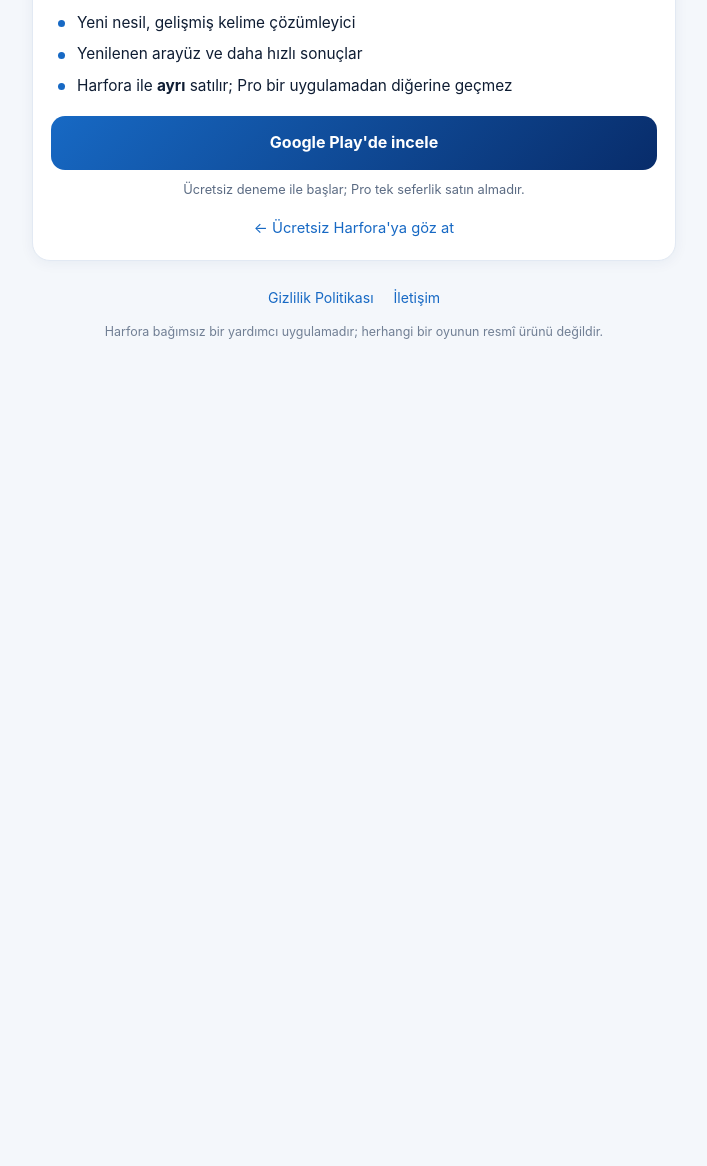
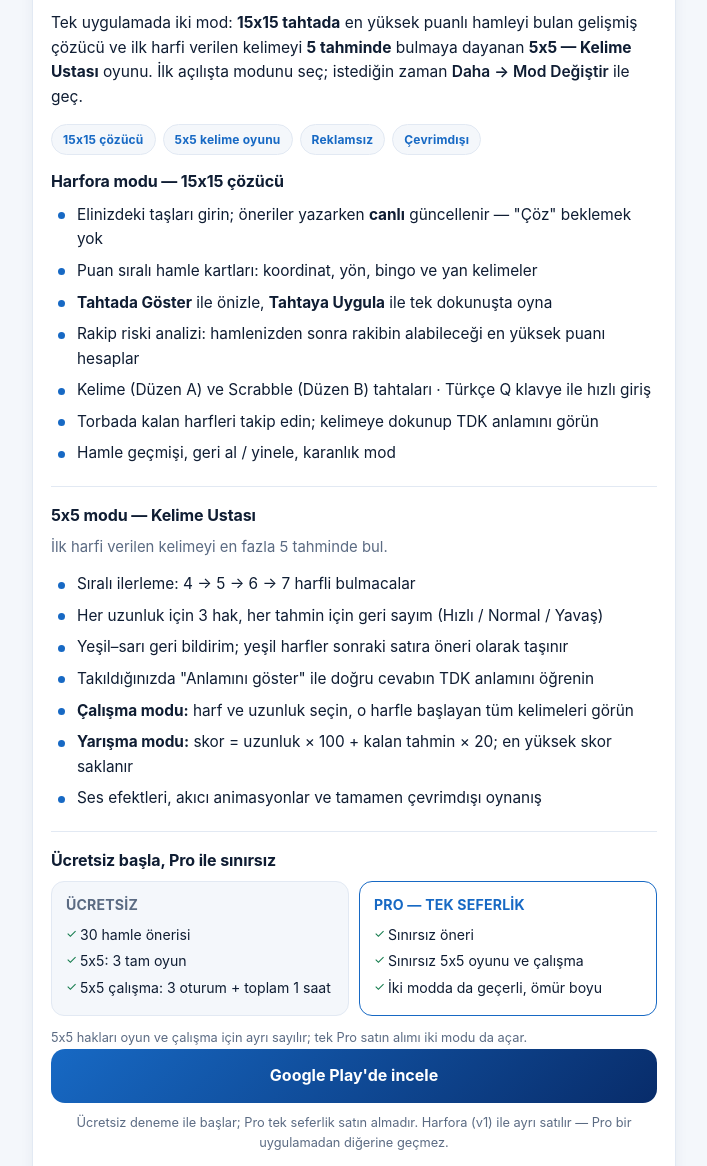
Before and after one commit to hasantarla/hasantarla.github.io, a plain HTML site: page harfora-premium/index.html in a window 1280 px wide. Shown: the part 468-1634 px from the top of the page, without its empty margins (286-993 px from the left). Before the commit the page ends 874 px from the top, so only its background shows below. Drawn offline with Linux system fonts and the light colour scheme.

Commit message:
Harfora Premium sayfasina 5x5 ve ozellik detaylari ekle
- Detay sayfasi: iki mod tanitimi (15x15 cozucu + 5x5 Kelime Ustasi),
  ozellik listeleri ve Ucretsiz/Pro karsilastirmasi
- 5x5 oyun kurallari, calisma/yarisma modlari ve skor formulu
- site.css: chip, mod bolumu ve tier karti stilleri
- Ana index: Premium kart aciklamasi 5x5'i de kapsayacak sekilde guncellendi
- Meta/OG aciklamalari guncellendi

```diff
--- a/assets/site.css
+++ b/assets/site.css
@@ -70,6 +70,34 @@ li.card:hover{border-color:var(--brand)}
 .detail h2{margin:0 0 4px; font-size:1.3rem; letter-spacing:-.2px}
 .detail .meta{margin:0 0 14px; font-size:.86rem; color:var(--muted)}
 .detail .meta .free{color:var(--ok); font-weight:700}
+.detail .lede{margin:0 0 14px; font-size:.97rem}
+.detail .lede em{font-style:normal; font-weight:600}
+
+/* Mod bolumleri + etiketler */
+.chips{display:flex; flex-wrap:wrap; gap:7px; margin:0 0 6px}
+.chip{
+  font-size:.75rem; font-weight:700; letter-spacing:.2px; padding:5px 11px;
+  border-radius:999px; color:var(--brand); background:var(--bg); border:1px solid var(--line);
+}
+.mode h3{
+  font-size:1rem; letter-spacing:-.1px; margin:20px 0 8px; padding-top:16px;
+  border-top:1px solid var(--line);
+}
+.detail .body > .mode:first-of-type h3{border-top:0; padding-top:0; margin-top:14px}
+.mode-lead{margin:0 0 12px; font-size:.93rem; color:var(--muted)}
+
+/* Ucretsiz / Pro karsilastirma */
+.tiers{display:grid; grid-template-columns:1fr 1fr; gap:10px; margin:0 0 12px}
+@media (max-width:430px){ .tiers{grid-template-columns:1fr} }
+.tier{background:var(--bg); border:1px solid var(--line); border-radius:13px; padding:12px 14px}
+.tier.pro{border-color:var(--brand); background:var(--card)}
+.tier h4{margin:0 0 7px; font-size:.88rem; letter-spacing:.2px; text-transform:uppercase; color:var(--muted)}
+.tier.pro h4{color:var(--brand)}
+.tier ul{list-style:none; padding:0; margin:0}
+.tier li{font-size:.88rem; margin:0 0 4px; padding-left:14px; position:relative}
+.tier li::before{content:"✓"; position:absolute; left:0; top:0; font-size:.78rem; color:var(--ok)}
+.detail .note-left{text-align:left; margin:0}
+
 ul.features{list-style:none; padding:0; margin:0 0 18px}
 ul.features li{position:relative; padding-left:26px; margin:0 0 7px; font-size:.96rem}
 ul.features li::before{
--- a/harfora-premium/index.html
+++ b/harfora-premium/index.html
@@ -3,15 +3,15 @@
 <head>
 <meta charset="utf-8">
 <meta name="viewport" content="width=device-width, initial-scale=1">
-<title>Harfora Premium Kelime Bulucu — gelişmiş kelime çözümleyici</title>
-<meta name="description" content="Harfora Premium: yeni nesil, gelişmiş Türkçe kelime çözümleyici. Android, Google Play. Harfora'dan ayrı bir uygulamadır; Pro satın alma uygulamalar arasında paylaşılmaz.">
+<title>Harfora Premium Kelime Bulucu — 15x15 çözücü + 5x5 kelime oyunu</title>
+<meta name="description" content="Harfora Premium: 15x15 kelime tahtası için en yüksek puanlı hamleyi bulan çözücü ve 5x5 &quot;Kelime Ustası&quot; oyunu tek uygulamada. Reklamsız, çevrimdışı, Android · Google Play.">
 <link rel="canonical" href="https://hasantarla.github.io/harfora-premium/">
 <link rel="icon" href="../assets/icon-v2.png" type="image/png">
 <link rel="stylesheet" href="../assets/site.css">
 <meta property="og:type" content="website">
 <meta property="og:locale" content="tr_TR">
 <meta property="og:title" content="Harfora Premium Kelime Bulucu">
-<meta property="og:description" content="Yeni nesil, gelişmiş kelime çözümleyici. Android, Google Play.">
+<meta property="og:description" content="15x15 tahtada en yüksek puanlı hamle + 5x5 Kelime Ustası oyunu. Reklamsız, çevrimdışı.">
 <meta property="og:image" content="https://hasantarla.github.io/assets/harfora-v2.png">
 <meta property="og:url" content="https://hasantarla.github.io/harfora-premium/">
 </head>
@@ -22,17 +22,77 @@
 
   <article class="detail">
     <img class="banner" src="../assets/harfora-v2.png"
-         alt="Harfora Premium Kelime Bulucu: gelişmiş kelime çözümleyici" width="1024" height="500">
+         alt="Harfora Premium Kelime Bulucu: 15x15 çözücü ve 5x5 kelime oyunu" width="1024" height="500">
     <div class="body">
       <h2>Harfora Premium Kelime Bulucu</h2>
       <p class="meta">Android · Google Play · Ayrı uygulama</p>
-      <ul class="features">
-        <li>Yeni nesil, gelişmiş kelime çözümleyici</li>
-        <li>Yenilenen arayüz ve daha hızlı sonuçlar</li>
-        <li>Harfora ile <strong>ayrı</strong> satılır; Pro bir uygulamadan diğerine geçmez</li>
-      </ul>
+
+      <p class="lede">
+        Tek uygulamada iki mod: <strong>15x15 tahtada</strong> en yüksek puanlı hamleyi
+        bulan gelişmiş çözücü ve ilk harfi verilen kelimeyi <strong>5 tahminde</strong>
+        bulmaya dayanan <strong>5x5 — Kelime Ustası</strong> oyunu. İlk açılışta modunu
+        seç; istediğin zaman <em>Daha → Mod Değiştir</em> ile geç.
+      </p>
+
+      <div class="chips">
+        <span class="chip">15x15 çözücü</span>
+        <span class="chip">5x5 kelime oyunu</span>
+        <span class="chip">Reklamsız</span>
+        <span class="chip">Çevrimdışı</span>
+      </div>
+
+      <section class="mode">
+        <h3>Harfora modu — 15x15 çözücü</h3>
+        <ul class="features">
+          <li>Elinizdeki taşları girin; öneriler yazarken <strong>canlı</strong> güncellenir — "Çöz" beklemek yok</li>
+          <li>Puan sıralı hamle kartları: koordinat, yön, bingo ve yan kelimeler</li>
+          <li><strong>Tahtada Göster</strong> ile önizle, <strong>Tahtaya Uygula</strong> ile tek dokunuşta oyna</li>
+          <li>Rakip riski analizi: hamlenizden sonra rakibin alabileceği en yüksek puanı hesaplar</li>
+          <li>Kelime (Düzen A) ve Scrabble (Düzen B) tahtaları · Türkçe Q klavye ile hızlı giriş</li>
+          <li>Torbada kalan harfleri takip edin; kelimeye dokunup TDK anlamını görün</li>
+          <li>Hamle geçmişi, geri al / yinele, karanlık mod</li>
+        </ul>
+      </section>
+
+      <section class="mode">
+        <h3>5x5 modu — Kelime Ustası</h3>
+        <p class="mode-lead">İlk harfi verilen kelimeyi en fazla 5 tahminde bul.</p>
+        <ul class="features">
+          <li>Sıralı ilerleme: 4 → 5 → 6 → 7 harfli bulmacalar</li>
+          <li>Her uzunluk için 3 hak, her tahmin için geri sayım (Hızlı / Normal / Yavaş)</li>
+          <li>Yeşil–sarı geri bildirim; yeşil harfler sonraki satıra öneri olarak taşınır</li>
+          <li>Takıldığınızda "Anlamını göster" ile doğru cevabın TDK anlamını öğrenin</li>
+          <li><strong>Çalışma modu:</strong> harf ve uzunluk seçin, o harfle başlayan tüm kelimeleri görün</li>
+          <li><strong>Yarışma modu:</strong> skor = uzunluk × 100 + kalan tahmin × 20; en yüksek skor saklanır</li>
+          <li>Ses efektleri, akıcı animasyonlar ve tamamen çevrimdışı oynanış</li>
+        </ul>
+      </section>
+
+      <section class="mode">
+        <h3>Ücretsiz başla, Pro ile sınırsız</h3>
+        <div class="tiers">
+          <div class="tier">
+            <h4>Ücretsiz</h4>
+            <ul>
+              <li>30 hamle önerisi</li>
+              <li>5x5: 3 tam oyun</li>
+              <li>5x5 çalışma: 3 oturum + toplam 1 saat</li>
+            </ul>
+          </div>
+          <div class="tier pro">
+            <h4>Pro — tek seferlik</h4>
+            <ul>
+              <li>Sınırsız öneri</li>
+              <li>Sınırsız 5x5 oyunu ve çalışma</li>
+              <li>İki modda da geçerli, ömür boyu</li>
+            </ul>
+          </div>
+        </div>
+        <p class="note note-left">5x5 hakları oyun ve çalışma için ayrı sayılır; tek Pro satın alımı iki modu da açar.</p>
+      </section>
+
       <a class="cta" href="https://play.google.com/store/apps/details?id=com.ht.harfora.v2&amp;utm_source=website&amp;utm_medium=landing&amp;utm_campaign=harfora_premium">Google Play'de incele</a>
-      <p class="note">Ücretsiz deneme ile başlar; Pro tek seferlik satın almadır.</p>
+      <p class="note">Ücretsiz deneme ile başlar; Pro tek seferlik satın almadır. Harfora (v1) ile ayrı satılır — Pro bir uygulamadan diğerine geçmez.</p>
       <a class="cross" href="../harfora/" data-keep-utm>← Ücretsiz Harfora'ya göz at</a>
     </div>
   </article>
```
Also changed, not shown: index.html (+1 -1 lines).
